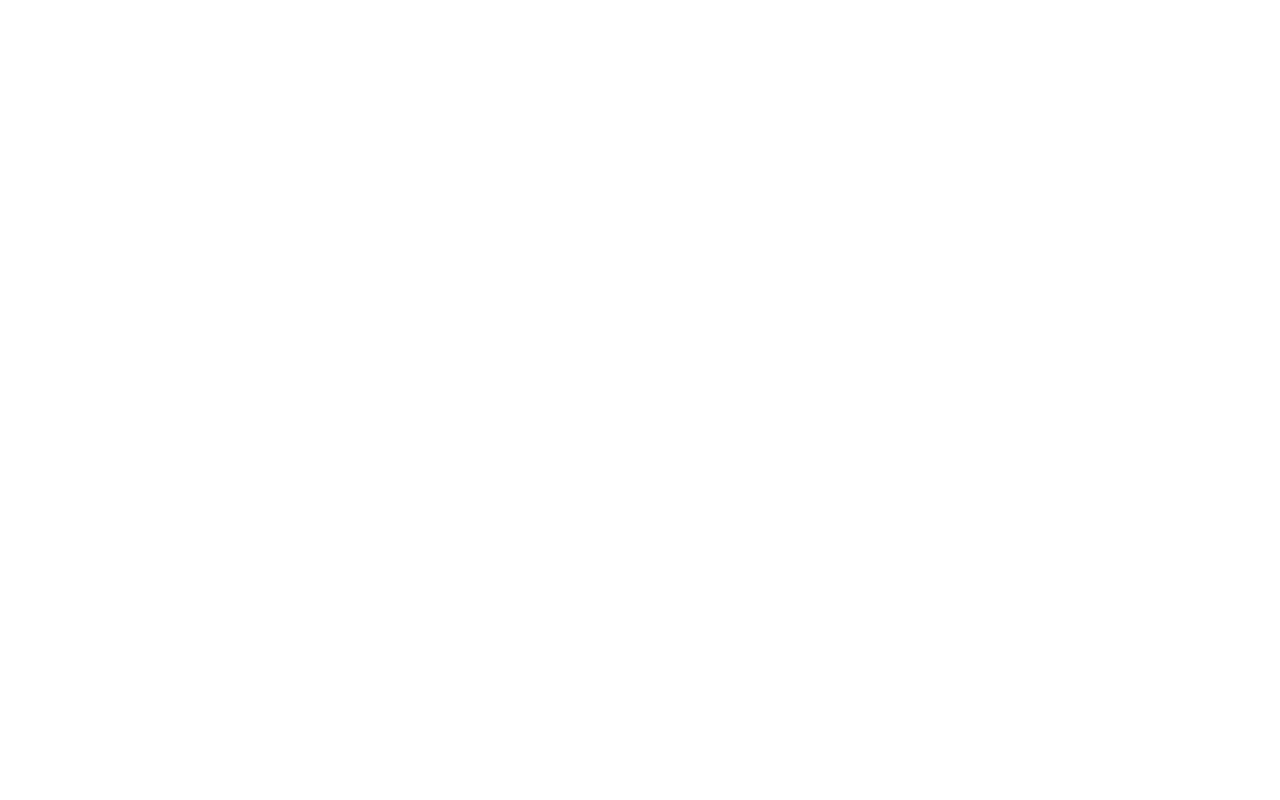
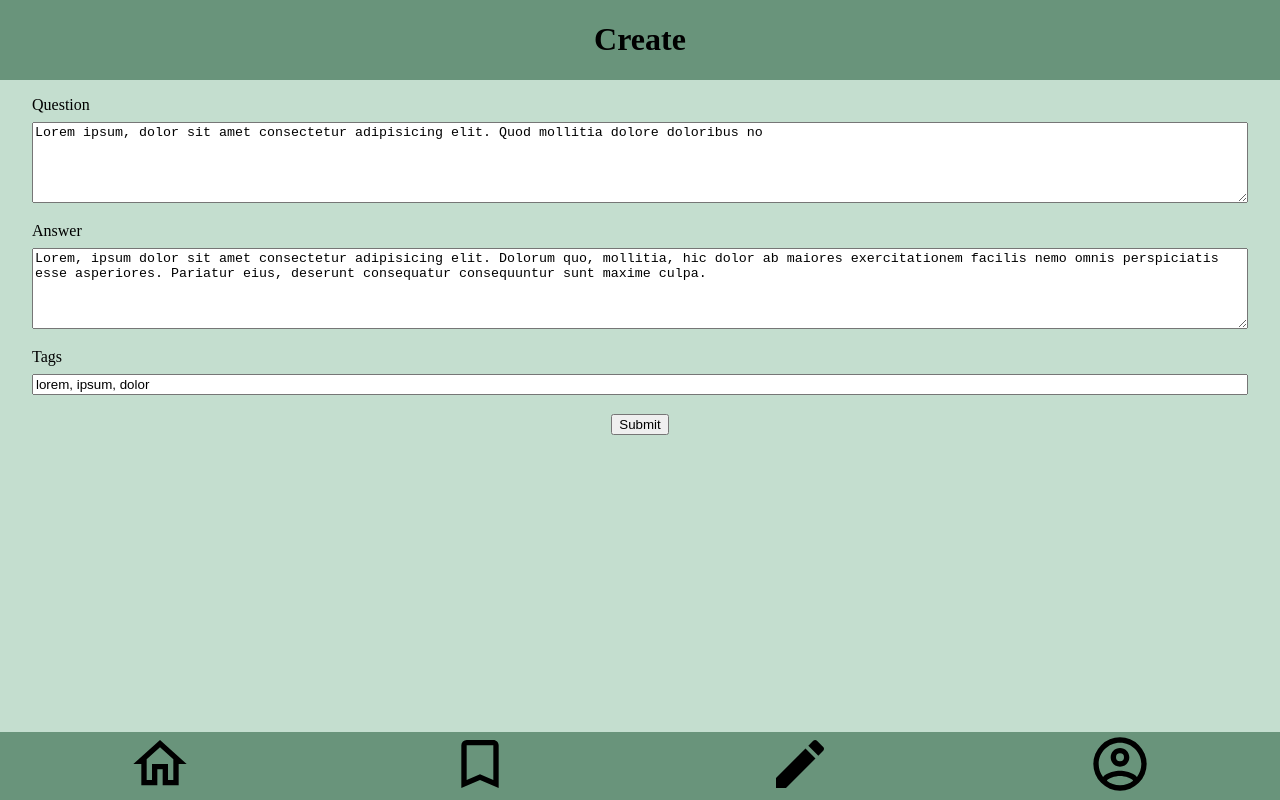
Before and after one commit to UlrikeWerner/quiz, a plain HTML site: page create.html in a window 1280 px wide. Drawn offline with Linux system fonts and the light colour scheme.

Commit message:
create create.html

```diff
--- a/assets/css/create.css
+++ b/assets/css/create.css
@@ -0,0 +1,10 @@
+@import "button.css";
+@import "color-chart.css";
+@import "flex.css";
+@import "layout.css";
+@import "nav.css";
+@import "svg.css";
+
+* {
+  box-sizing: border-box;
+}
--- a/assets/css/flex.css
+++ b/assets/css/flex.css
@@ -6,6 +6,10 @@
 .flex-row {
   display: flex;
   flex-direction: row;
+}
+
+.row-gap-0_5 {
+  row-gap: 0.5em;
 }
 
 .row-gap-1_2 {
--- a/assets/css/profile.css
+++ b/assets/css/profile.css
@@ -12,6 +12,8 @@
 
 .profile-image {
   width: 30vw;
+  border: 2px solid var(--border-color);
+  border-radius: 5%;
 }
 
 .profile-image path {
--- a/create.html
+++ b/create.html
@@ -7,13 +7,74 @@
     <link rel="stylesheet" href="./assets/css/create.css" />
     <title>Create</title>
   </head>
+
   <body>
-    <header></header>
+    <div class="flex-column body-wrapper">
+      <header class="flex-row justify-content-center">
+        <h1>Create</h1>
+      </header>
 
-    <main></main>
+      <main>
+        <section>
+          <form
+            class="flex-column row-gap-1_2"
+            aria-label="Create new question card"
+          >
+            <div class="flex-column row-gap-0_5">
+              <label for="question-input">Question</label>
+              <textarea id="question-input" name="question" rows="5">
+Lorem ipsum, dolor sit amet consectetur adipisicing elit. Quod mollitia dolore doloribus no
+              </textarea>
+            </div>
+            <div class="flex-column row-gap-0_5">
+              <label for="answer-input">Answer</label>
+              <textarea id="answer-input" name="answer" rows="5">
+Lorem, ipsum dolor sit amet consectetur adipisicing elit. Dolorum quo, mollitia, hic dolor ab maiores exercitationem facilis nemo omnis perspiciatis esse asperiores. Pariatur eius, deserunt consequatur consequuntur sunt maxime culpa.
+              </textarea>
+            </div>
+            <div class="flex-column row-gap-0_5">
+              <label for="tags-input">Tags</label>
+              <input
+                id="tags-input"
+                type="text"
+                name="tags"
+                value="lorem, ipsum, dolor"
+              />
+            </div>
+            <div class="flex-row justify-content-center">
+              <button type="submit">Submit</button>
+            </div>
+          </form>
+        </section>
+      </main>
 
-    <footer>
-      <nav></nav>
-    </footer>
+      <footer>
+        <nav class="flex-row justify-content-space-around">
+          <a href="/">
+            <svg class="link-home" viewBox="0 0 24 24">
+              <path />
+            </svg>
+          </a>
+
+          <a href="/bookmarks.html">
+            <svg class="link-bookmarks" viewBox="0 0 24 24">
+              <path />
+            </svg>
+          </a>
+
+          <a href="/create.html">
+            <svg class="link-create __active" viewBox="0 0 24 24">
+              <path />
+            </svg>
+          </a>
+
+          <a href="/profile.html">
+            <svg class="link-profile" viewBox="0 0 24 24">
+              <path />
+            </svg>
+          </a>
+        </nav>
+      </footer>
+    </div>
   </body>
 </html>
```
